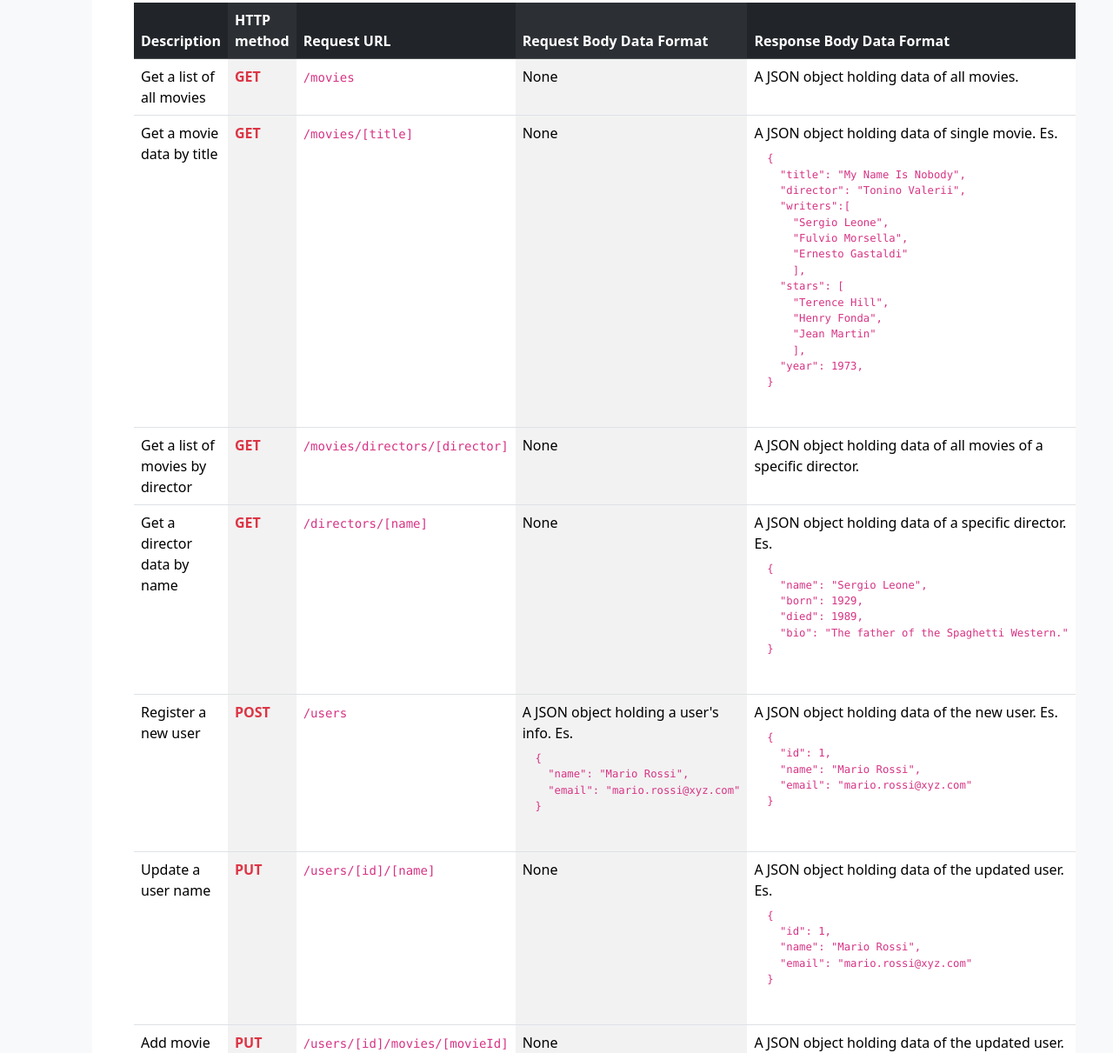
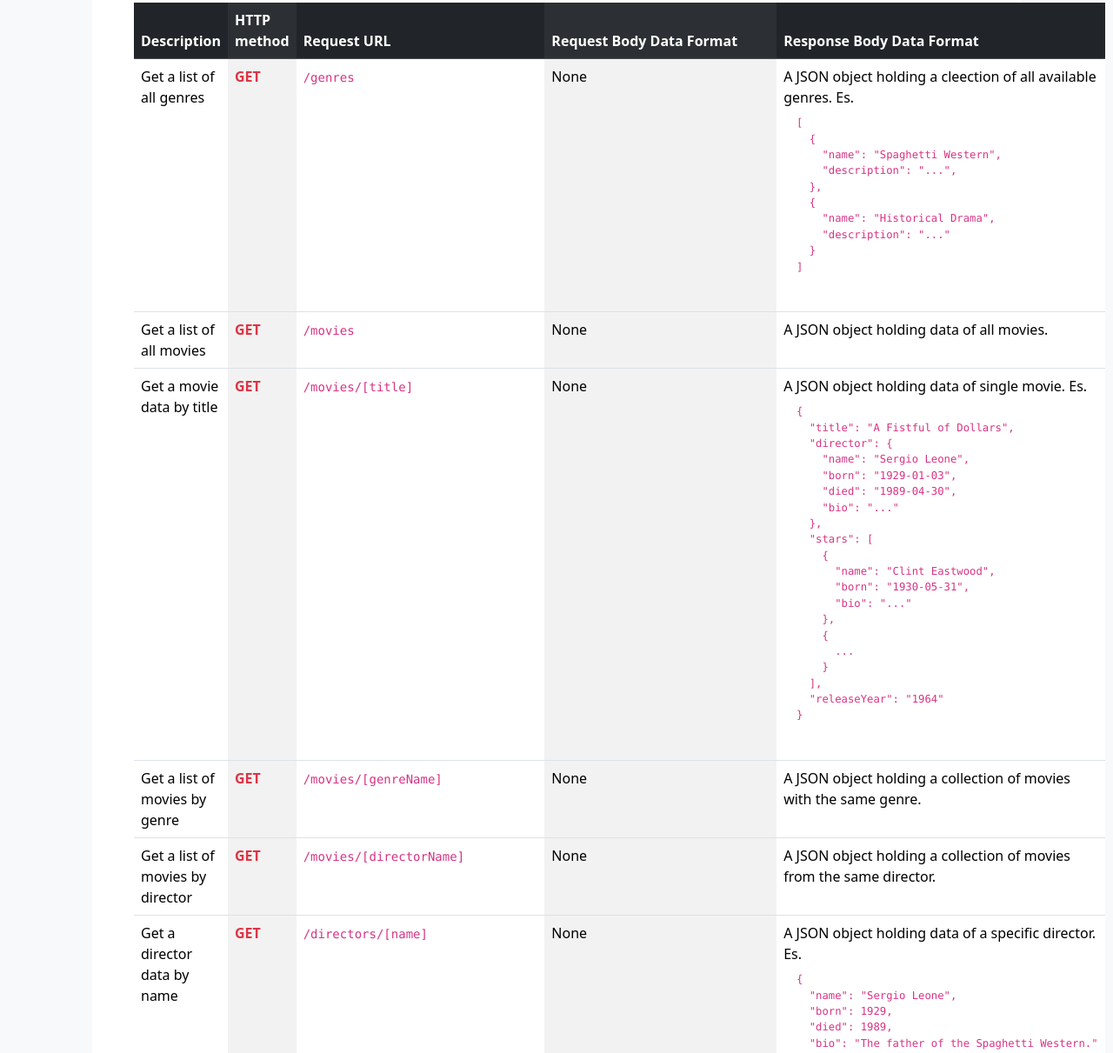
Before and after one commit to marcomarchionni/flixit-api, a website: page public/documentation.html in a window 1280 px wide. Shown: the part 392-1603 px from the top of the page at 87% size. Drawn offline with nearby package versions, Linux system fonts and the light colour scheme.

Commit message:
Added endpoints to documentation

```diff
--- a/public/documentation.html
+++ b/public/documentation.html
@@ -38,6 +38,30 @@
               </thead>
               <tbody>
                 <tr>
+                  <td>Get a list of all genres</td>
+                  <td class="text-danger fw-bold">GET</td>
+                  <td><code>/genres</code></td>
+                  <td>None</td>
+                  <td>
+                    A JSON object holding a cleection of all available genres.
+                    Es.
+                    <code>
+                      <pre class="mt-2">
+  [
+    {
+      "name": "Spaghetti Western",
+      "description": "...",
+    },
+    {
+      "name": "Historical Drama",
+      "description": "..."
+    }
+  ]
+                      </pre>
+                    </code>
+                  </td>
+                </tr>
+                <tr>
                   <td>Get a list of all movies</td>
                   <td class="text-danger fw-bold">GET</td>
                   <td><code>/movies</code></td>
@@ -56,31 +80,48 @@
                     <code>
                       <pre class="mt-2">
   {
-    "title": "My Name Is Nobody",
-    "director": "Tonino Valerii",
-    "writers":[
-      "Sergio Leone",
-      "Fulvio Morsella",
-      "Ernesto Gastaldi"
-      ],
+    "title": "A Fistful of Dollars",
+    "director": {
+      "name": "Sergio Leone",
+      "born": "1929-01-03",
+      "died": "1989-04-30",
+      "bio": "..."
+    },
     "stars": [
-      "Terence Hill",
-      "Henry Fonda",
-      "Jean Martin"
-      ],
-    "year": 1973,
+      {
+        "name": "Clint Eastwood",
+        "born": "1930-05-31",
+        "bio": "..."
+      },
+      {
+        ...
+      }
+    ],
+    "releaseYear": "1964"
   }
                       </pre>
                     </code>
                   </td>
                 </tr>
                 <tr>
+                  <td>Get a list of movies by genre</td>
+                  <td class="text-danger fw-bold">GET</td>
+                  <td>
+                    <code>/movies/[genreName]</code>
+                  </td>
+                  <td>None</td>
+                  <td>
+                    A JSON object holding a collection of movies with the same
+                    genre.
+                  </td>
+                </tr>
+                <tr>
                   <td>Get a list of movies by director</td>
                   <td class="text-danger fw-bold">GET</td>
-                  <td><code>/movies/directors/[director]</code></td>
+                  <td><code>/movies/[directorName]</code></td>
                   <td>None</td>
                   <td>
-                    A JSON object holding data of all movies of a specific
+                    A JSON object holding a collection of movies from the same
                     director.
                   </td>
                 </tr>
@@ -112,8 +153,9 @@
                     <code>
                       <pre class="mt-2">
   {
-    "name": "Mario Rossi",
+    "username": "Mario Rossi",
     "email": "mario.rossi@xyz.com"
+    "password": "1234"
   }
                       </pre>
                     </code>
@@ -124,7 +166,7 @@
                       <pre class="mt-2">
   {
     "id": 1,
-    "name": "Mario Rossi",
+    "username": "Mario Rossi",
     "email": "mario.rossi@xyz.com"
   }
                       </pre>
@@ -132,9 +174,9 @@
                   </td>
                 </tr>
                 <tr>
-                  <td>Update a user name</td>
+                  <td>Update a user username</td>
                   <td class="text-danger fw-bold">PUT</td>
-                  <td><code>/users/[id]/[name]</code></td>
+                  <td><code>/users/[id]/[username]</code></td>
                   <td>None</td>
                   <td>
                     A JSON object holding data of the updated user. Es.
@@ -142,7 +184,7 @@
                       <pre class="mt-2">
   {
     "id": 1,
-    "name": "Mario Rossi",
+    "username": "Rossi",
     "email": "mario.rossi@xyz.com"
   }
                       </pre>
@@ -152,7 +194,7 @@
                 <tr>
                   <td>Add movie to user's list of favorites</td>
                   <td class="text-danger fw-bold">PUT</td>
-                  <td><code>/users/[id]/movies/[movieId]</code></td>
+                  <td><code>/users/[userId]/movies/[movieId]</code></td>
                   <td>None</td>
                   <td>
                     A JSON object holding data of the updated user. Es.
@@ -164,6 +206,7 @@
     "email": "mario.rossi@xyz.com"
     "movies": [
       {
+        "id": 1
         "title": "My Name Is Nobody",
         "director": "Tonino Valerii",
         "writers":[
@@ -187,7 +230,7 @@
                 <tr>
                   <td>Remove movie from user's list of favorites</td>
                   <td class="text-danger fw-bold">DELETE</td>
-                  <td><code>/users/[id]/movies/[movieId]</code></td>
+                  <td><code>/users/[userId]/movies/[movieId]</code></td>
                   <td>None</td>
                   <td>
                     A JSON object holding data of the updated user. Es.
@@ -209,8 +252,8 @@
                   <td><code>/users/[email]</code></td>
                   <td>None</td>
                   <td>
-                    A text response confirming that the user with email [email]
-                    has been removed.
+                    A text response confirming that the user with the specified
+                    email has been removed.
                   </td>
                 </tr>
               </tbody>
```
